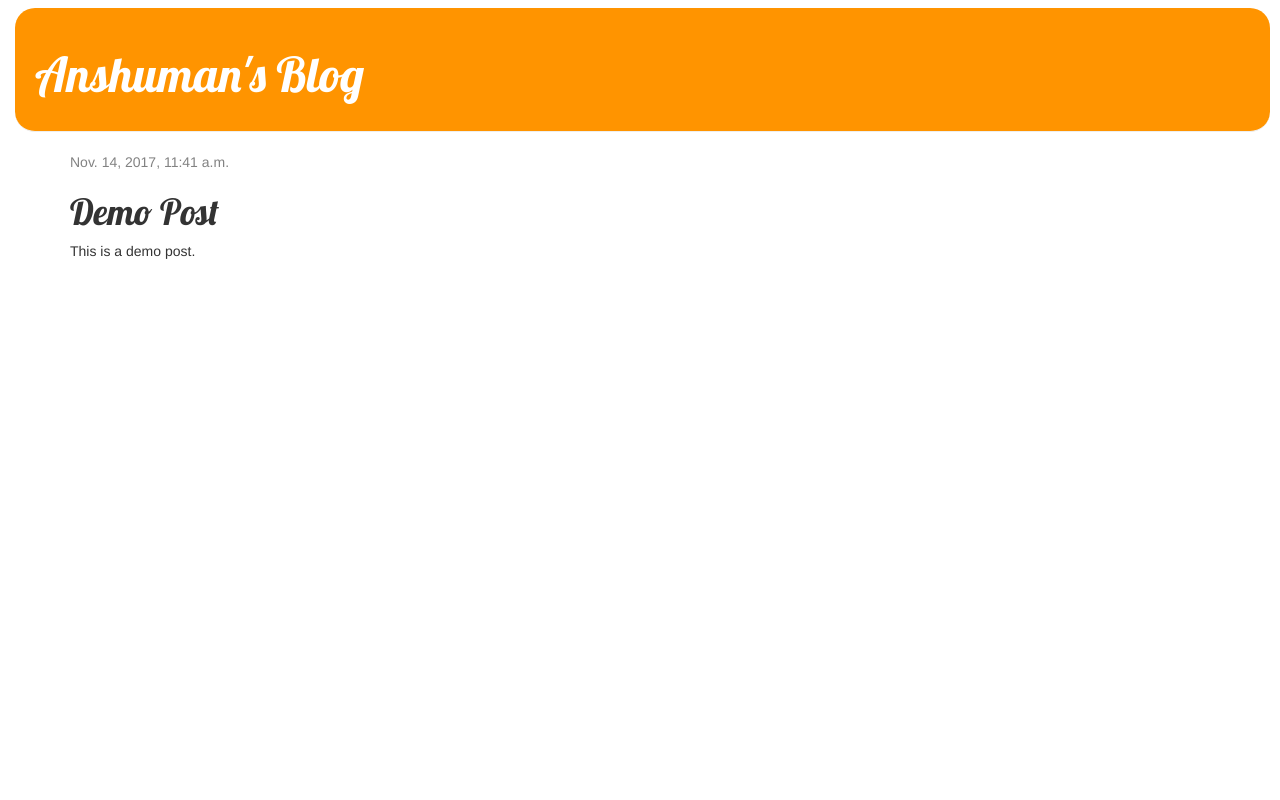
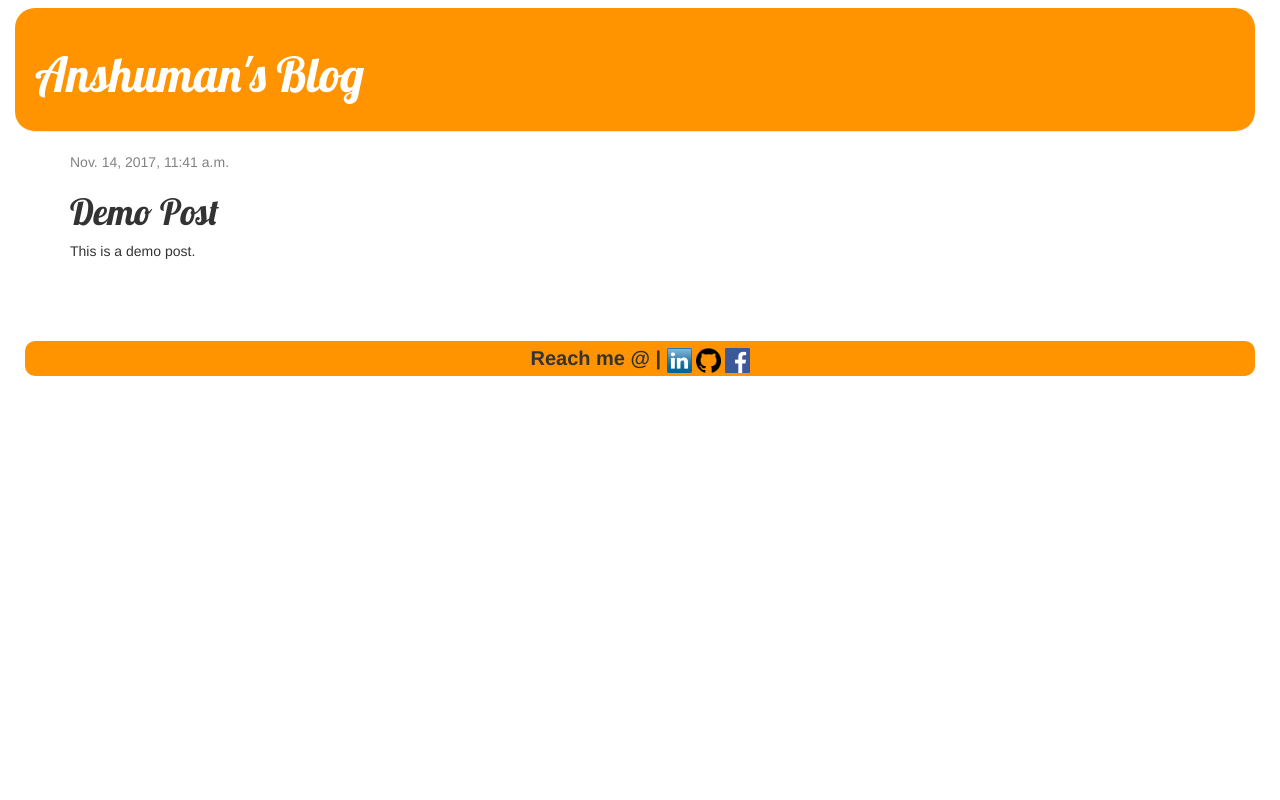
Before and after one commit to tiwansh/myDjango, a Django app: page /post/1/ in a window 1280 px wide. Run offline with Django 3.2, Linux system fonts and the light colour scheme; data comes from the database, SQL or seed files in the repository; both versions use the stored data as it was after the commit; some libraries are stand-ins or nearby versions.

Commit message:
Added a footer with css and links to my profiles

```diff
--- a/blog/static/css/blog.css
+++ b/blog/static/css/blog.css
@@ -5,6 +5,7 @@ h1 a{
 
 body{
 	padding-left: 15px;
+	padding-right: 15px;
 }
 
 .page-header{
@@ -56,3 +57,18 @@ h1, h2, h3, h4 {
 .post h1 a, .post h1 a:visited {
     color: #000000;
 }
+
+.footer{
+	  background: #ff9400;
+	  text-align: center;
+	  border-radius: 10px;
+	  margin: 10px;
+	  padding: 3px;
+
+}
+
+span{
+	font-family: 'Helvetica';
+	font-weight: bold;
+	font-size: 20px;
+}
--- a/blog/templates/blog/base.html
+++ b/blog/templates/blog/base.html
@@ -1,4 +1,5 @@
 {% load staticfiles %}
+
 <html>
     <head>
         <title>Anshuman's blog</title>
@@ -22,5 +23,11 @@
 	            </div>
 	        </div>
 	    </div>
+	    <div class = "footer">
+	    	<span class = "foot">Reach me @ | </span>
+	    	<span class = "foot"><a href="https://www.linkedin.com/in/anshuman-tiwari-37324378/"><img src="{% static "img/linkedin.png"%}" height = "25" width = "25"></a></span>
+	    	<span class = "foot"><a href="https://github.com/tiwansh"><img src="{% static "img/github.png"%}" height = "25" width = "25"></a></span>
+	    	<span class = "foot"><a href="https://facebook.com/anshuman.tiwari.33"><img src="{% static "img/facebook.png"%}" height = "25" width = "25"></a></span>
+	    </div>
 	</body>
 </html>
```
Also changed, not shown: blog/static/img/facebook.png (added), blog/static/img/favicon.ico (added), blog/static/img/favicon.png (added), blog/static/img/github.png (added), blog/static/img/linkedin.png (added), blog/static/img/mickey.jpg (added), db.sqlite3.
